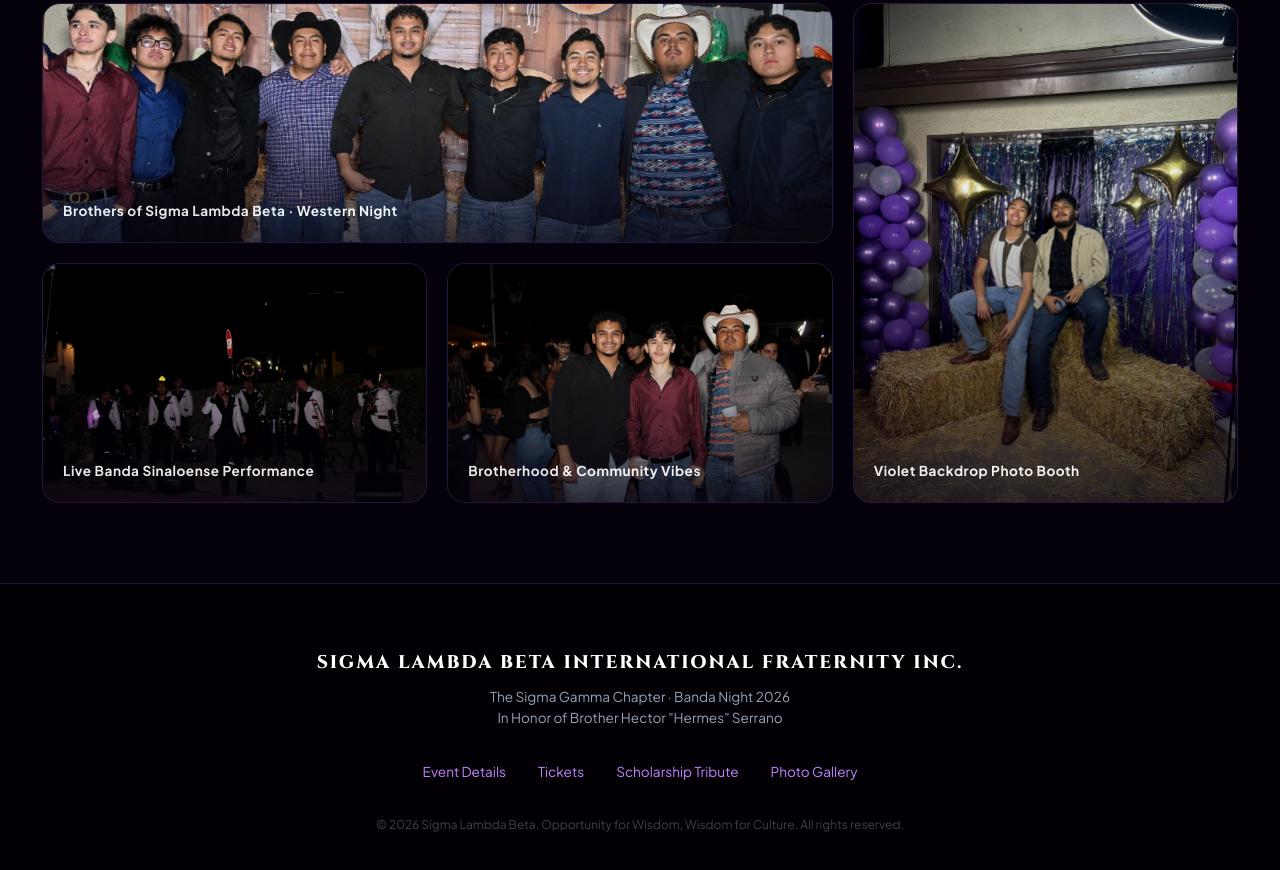
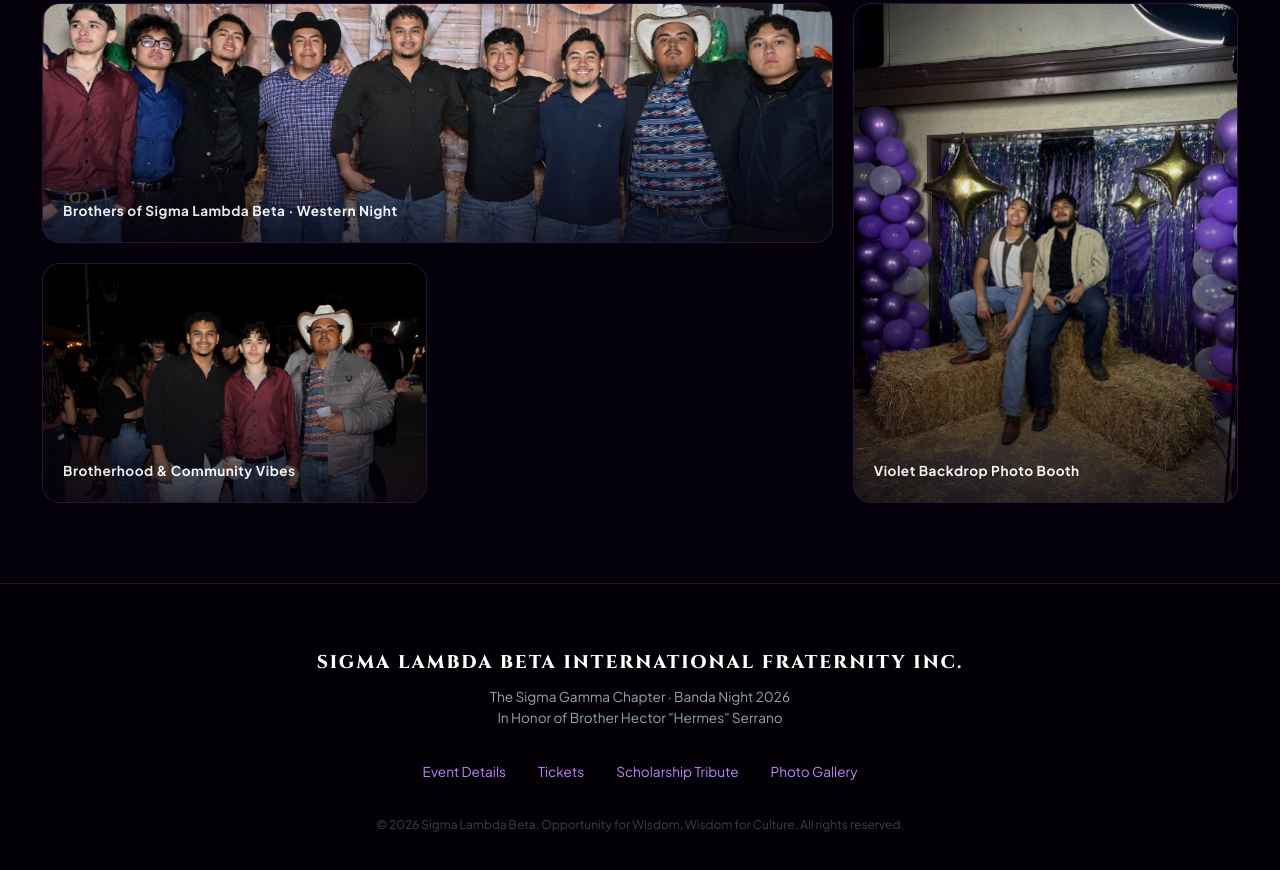
Before and after one commit to kingtuties1102-alt/banda-night-2026, a website: page public/index.html in a window 1280 px wide. Shown: the part 3919-4789 px from the top of the page. Drawn offline with nearby package versions, Linux system fonts and the light colour scheme; no server answers; a web font is replaced by a local one.

Commit message:
Remove Live Banda Sinaloense photo from gallery

```diff
--- a/public/index.html
+++ b/public/index.html
@@ -1901,14 +1901,6 @@
         <img src="/images/photo1.jpg" alt="Photo Booth Night" loading="lazy">
         <div class="tile-overlay">
           <span class="tile-caption">Violet Backdrop Photo Booth</span>
-        </div>
-      </div>
-
-      <!-- Photo 2: Live Banda performance -->
-      <div class="gallery-tile tile-wide-4" onclick="openLightbox('/images/photo2.jpg')">
-        <img src="/images/photo2.jpg" alt="Live Banda Performance" loading="lazy">
-        <div class="tile-overlay">
-          <span class="tile-caption">Live Banda Sinaloense Performance</span>
         </div>
       </div>
 
```
